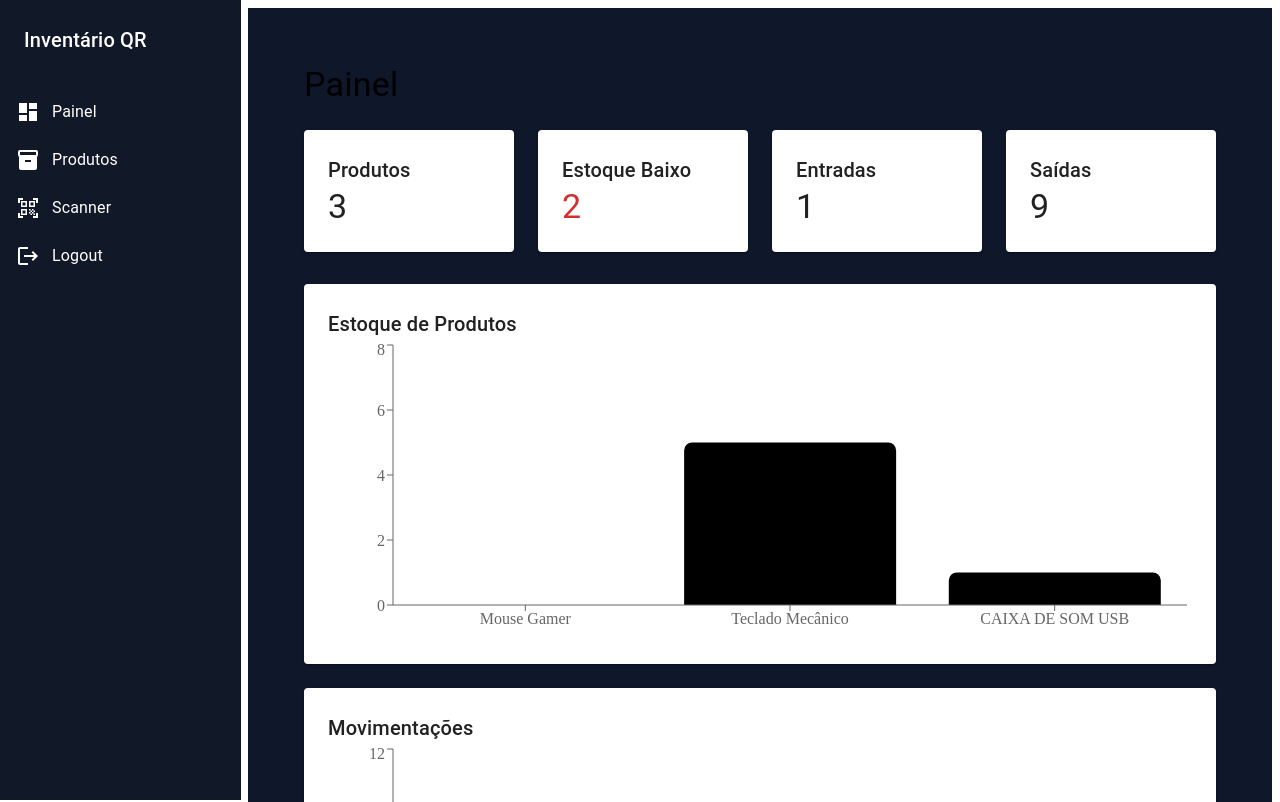
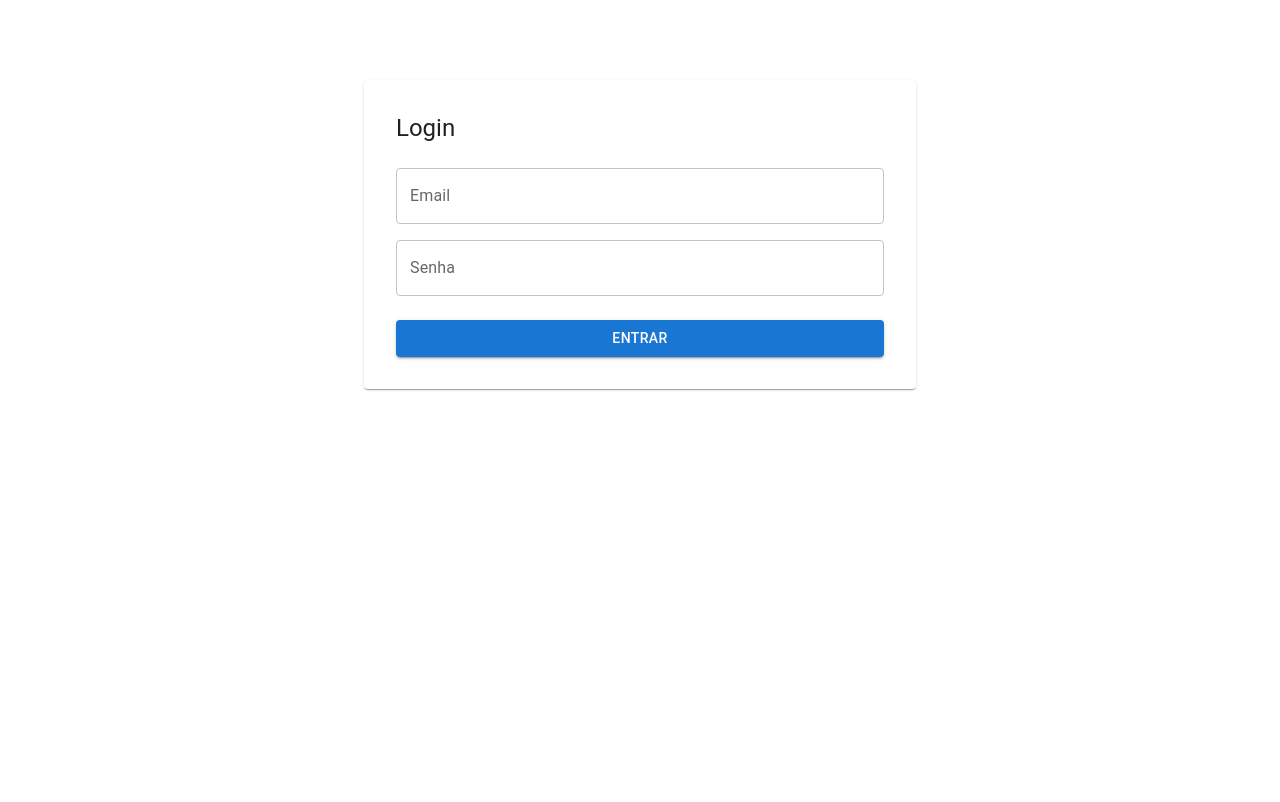
Before and after one commit to brunavillanova/qr-inventory-system, a React (Vite) app: page / in a window 1280 px wide. Shown: the top 802 px of the page. Built offline with nearby package versions, Linux system fonts and the light colour scheme; data requests are answered from the project's data file.

Commit message:
voltando pra login

```diff
--- a/src/App.tsx
+++ b/src/App.tsx
@@ -1,10 +1,13 @@
-import { Routes, Route, HashRouter } from "react-router-dom";
+import { BrowserRouter, Routes, Route } from "react-router-dom";
 
+import Login from "./pages/Login";
 import Dashboard from "./pages/Dashboard";
 import Produtos from "./pages/Produtos";
 import Scanner from "./pages/Scanner";
 
+import RotaPrivada from "./components/RotaPrivada";
 import Layout from "./components/Layout";
+import { HashRouter } from "react-router-dom";
 
 function App() {
 
@@ -14,40 +17,38 @@ function App() {
 
       <Routes>
 
-        {/* 🔥 Página inicial direto no sistema */}
-        <Route
-          path="/"
-          element={
-            <Layout>
-              <Dashboard />
-            </Layout>
-          }
-        />
+        <Route path="/" element={<Login />} />
 
         <Route
           path="/dashboard"
           element={
+            <RotaPrivada>
               <Layout>
                 <Dashboard />
               </Layout>
+            </RotaPrivada>
           }
         />
 
         <Route
           path="/produtos"
           element={
+            <RotaPrivada>
               <Layout>
                 <Produtos />
               </Layout>
+            </RotaPrivada>
           }
         />
 
         <Route
           path="/scanner"
           element={
+            <RotaPrivada>
               <Layout>
                 <Scanner />
               </Layout>
+            </RotaPrivada>
           }
         />
 
@@ -59,4 +60,4 @@ function App() {
 
 }
 
-export default App;
+export default App
```
Lines whose indentation alone changed are shown as unchanged.
